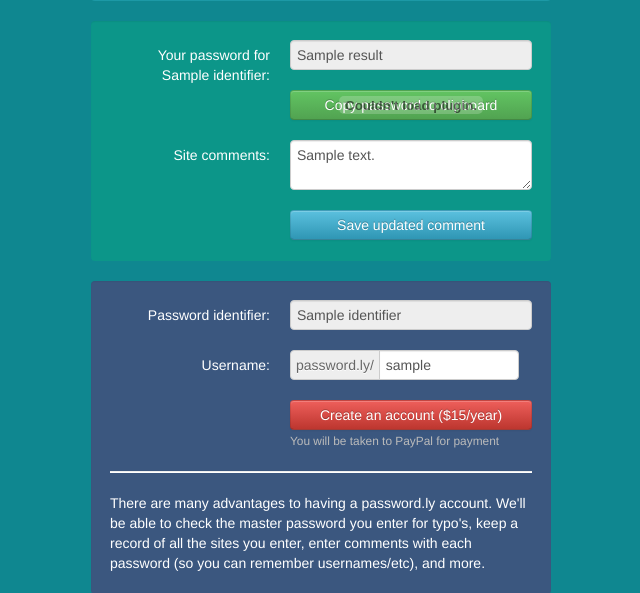
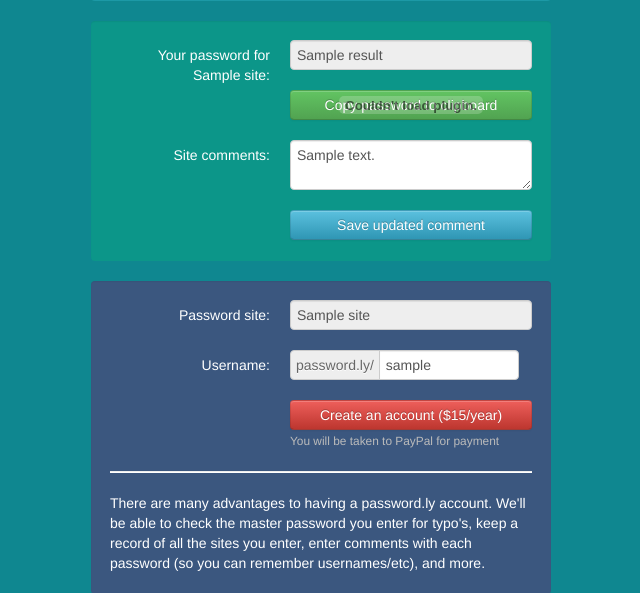
Before and after one commit to passwordly/password.ly, a Flask app: template templates/public/password.htm in a window 1280 px wide. Shown: the part 274-867 px from the top of the page, without its empty margins (319-959 px from the left). Run offline with Flask 2, Linux system fonts and the light colour scheme; the template is opened without the code that fills it: most values are stand-ins (such as "Sample title", 1, 10 or a date in 2020); some libraries are stand-ins or nearby versions.

Commit message:
Use 'site' instead of 'identifier'

```diff
--- a/app.py
+++ b/app.py
@@ -23,13 +23,13 @@
 @app.route('/', methods=['POST'])
 def public_post(name=None):
   password = str(request.form['password'])
-  identifier = str(request.form['identifier'])
+  site = str(request.form['site'])
 
-  result = generatePassword(password, identifier)
+  result = generatePassword(password, site)
   params = {
     'password': password,
     'hash': createHash(password),
-    'identifier': identifier,
+    'site': site,
     'result': result
   }
   return render_template('public/password.htm', **params)
@@ -37,7 +37,7 @@
 @app.route('/signup', methods=['POST'])
 def signup():
   hash = str(request.form['hash'])
-  identifier = str(request.form['identifier'])
+  site = str(request.form['site'])
   username = str(request.form['username'])
 
   error = None
@@ -52,7 +52,7 @@
   if error:
     params = {
       'hash': hash,
-      'identifier': identifier,
+      'site': site,
       'new_username': username,
       'error': error
     }
@@ -60,7 +60,7 @@
   else:
     db.hset('signups', username, json.dumps({
         'hash': hash,
-        'identifier': identifier
+        'site': site
       }))
 
     return redirect((config.paypal_url + '?cmd=_xclick' + \
@@ -100,12 +100,12 @@
 @app.route('/<string:username>', methods=['POST'])
 def user_post(username):
   password = str(request.form['password'])
-  identifier = str(request.form['identifier'])
+  site = str(request.form['site'])
 
   params = {
     'username': username,
     'password': password,
-    'identifier': identifier,
+    'site': site,
   }
 
   user_password = UserPassword.fetch(db, username, password)
@@ -113,12 +113,12 @@
   if not user_password:
     return render_template('private/unknown.htm', **params)
 
-  comment = user_password.getComment(identifier)
+  comment = user_password.getComment(site)
   print comment is None, 'x'
   if comment is not None:
     params['comment'] = comment
 
-  params['result'] = generatePassword(password, identifier)
+  params['result'] = generatePassword(password, site)
 
   return render_template('private/password.htm', **params)
 
@@ -157,26 +157,26 @@
 @app.route('/<string:username>/save-comment', methods=['POST'])
 def save_comment(username):
   password = str(request.form['password'])
-  identifier = str(request.form['identifier'])
+  site = str(request.form['site'])
   comment = str(request.form['comment'])
 
   params = {
     'username': username,
     'password': password,
-    'identifier': identifier,
+    'site': site,
   }
 
   user_password = UserPassword.fetch(db, username, password)
 
-  if user_password.getComment(identifier) is None:
+  if user_password.getComment(site) is None:
     params['message'] = 'Your new site was saved.'
   else:
     params['message'] = 'Your comment was saved.'
 
-  user_password.setIdentifier(identifier, comment)
+  user_password.setSite(site, comment)
 
-  params['comment'] = user_password.getComment(identifier)
-  params['result'] = generatePassword(password, identifier)
+  params['comment'] = user_password.getComment(site)
+  params['result'] = generatePassword(password, site)
 
   return render_template('private/password.htm', **params)
 
--- a/static/css/styles.css
+++ b/static/css/styles.css
@@ -61,7 +61,7 @@
   font-weight: bold;
 }
 
-#result-identifier {
+#result-site {
   cursor: default;
 }
 
--- a/static/js/script.js
+++ b/static/js/script.js
@@ -3,7 +3,7 @@
 
 passwordly.autocompleteIdentifier = function(cb) {
 
-  $('#identifier').attr('autocomplete', 'off').typeahead({'source': cb});
+  $('#site').attr('autocomplete', 'off').typeahead({'source': cb});
 
 };
 
--- a/templates/components/results.htm
+++ b/templates/components/results.htm
@@ -1,6 +1,6 @@
   <form class="form-horizontal">
   <div class="control-group">
-    <label class="control-label" for="result" id="result-label">Your password for {{identifier}}:</label>
+    <label class="control-label" for="result" id="result-label">Your password for {{site}}:</label>
 		<div class="controls">
 			<input type="text" id="result" class="input-block-level" value="{{result}}" readonly="readonly">
 		</div>
@@ -16,7 +16,7 @@
   {% if username %}
   <form class="form-horizontal" method="POST" action="/{{username}}/save-comment">
   <input type="hidden" name="password" value="{{password}}">
-  <input type="hidden" name="identifier" value="{{identifier}}">
+  <input type="hidden" name="site" value="{{site}}">
 
   <div class="control-group">
     <label class="control-label" for="comment" id="result-label">Site comments:</label>
--- a/templates/generate.htm
+++ b/templates/generate.htm
@@ -5,7 +5,7 @@
 {% endblock alerts %}
 
 {% block content %}
-	<h3>Your new password for {{identifier}} is:</h3>
+	<h3>Your new password for {{site}} is:</h3>
 	<div class="control-group success">
 		<div class="controls input-append">
 			<input type="text" id="password" value="{{result}}">
--- a/templates/private/base.htm
+++ b/templates/private/base.htm
@@ -8,14 +8,14 @@
 		<div class="controls">
       <div class="input-append">
         <input type="password" name="password" id="password" class="span3" value="{{password}}" {%if not password %}autofocus {% endif %} required>
-        <span id="password-result" class="add-on"><i class="icon-ok-sign"></i></span>
+        <span id="password-result" class="add-on"></span>
       </div>
 		</div>
 	</div>
   <div class="control-group">
-    <label for="identifier" class="control-label">Create password for:</label>
+    <label for="site" class="control-label">Create password for:</label>
     <div class="controls">
-      <input type="text" name="identifier" id="identifier" class="span3" {%if password %}autofocus {% endif %} required>
+      <input type="text" name="site" id="site" class="span3" {%if password %}autofocus {% endif %} required>
     </div>
   </div>
 	<div class="control-group">
--- a/templates/public/base.htm
+++ b/templates/public/base.htm
@@ -10,9 +10,9 @@
 		</div>
 	</div>
   <div class="control-group">
-    <label for="identifier" class="control-label">Create password for:</label>
+    <label for="site" class="control-label">Create password for:</label>
     <div class="controls">
-      <input type="text" name="identifier" id="identifier" class="input-block-level" required>
+      <input type="text" name="site" id="site" class="input-block-level" required>
     </div>
   </div>
 	<div class="control-group">
--- a/templates/public/password.htm
+++ b/templates/public/password.htm
@@ -18,9 +18,9 @@
   <form method="POST" action="/signup" class="form-horizontal">
   <input type="hidden" name="hash" value="{{hash}}">
 	<div class="control-group">
-    <label class="control-label" for="result">Password identifier:</label>
+    <label class="control-label" for="result">Password site:</label>
 		<div class="controls">
-			<input type="text" id="result-identifier" name="identifier" class="input-block-level" value="{{identifier}}" readonly="readonly">
+			<input type="text" id="result-site" name="site" class="input-block-level" value="{{site}}" readonly="readonly">
 		</div>
   </div>
 	<div class="control-group">
```
Also changed, not shown: user.py (+8 -8 lines).
